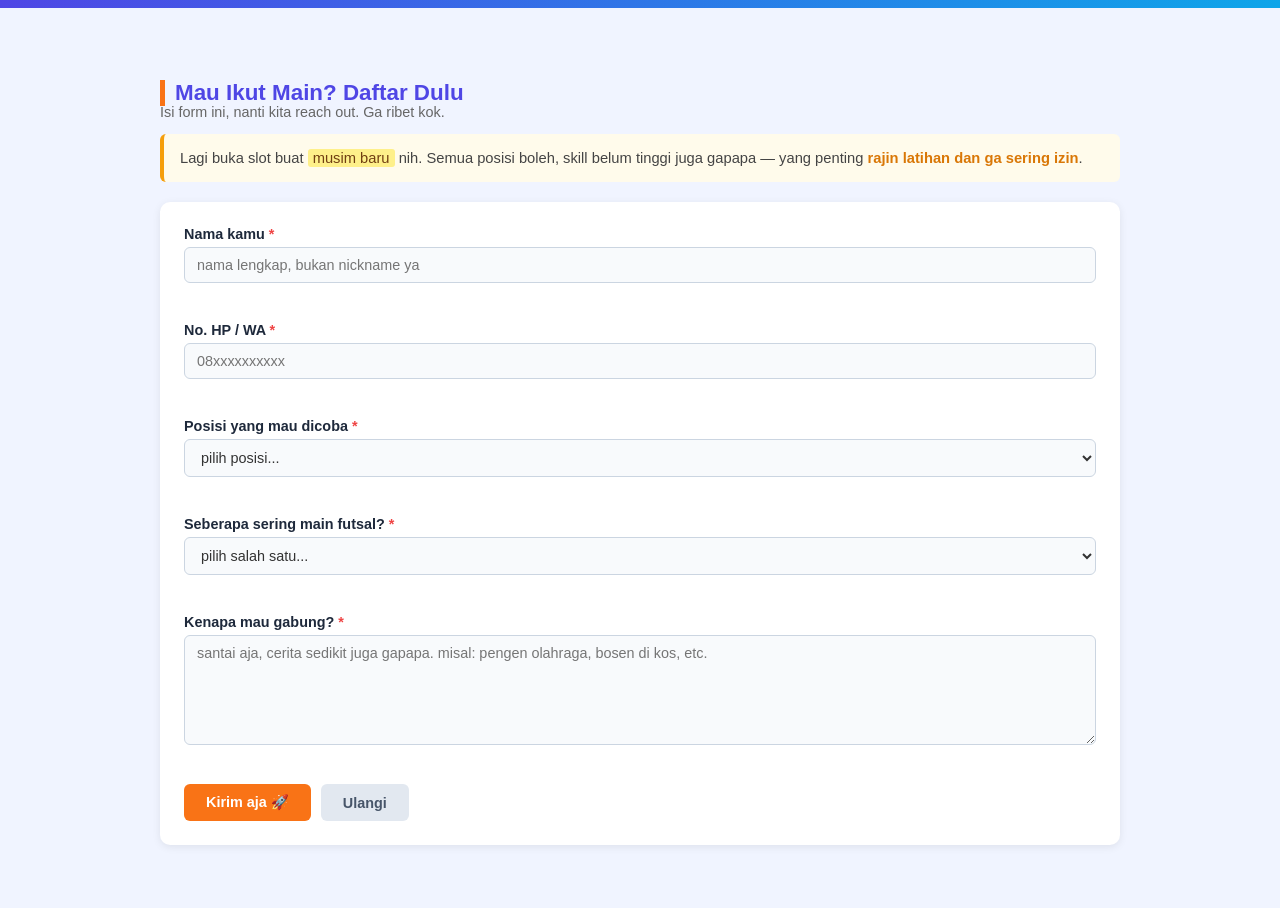
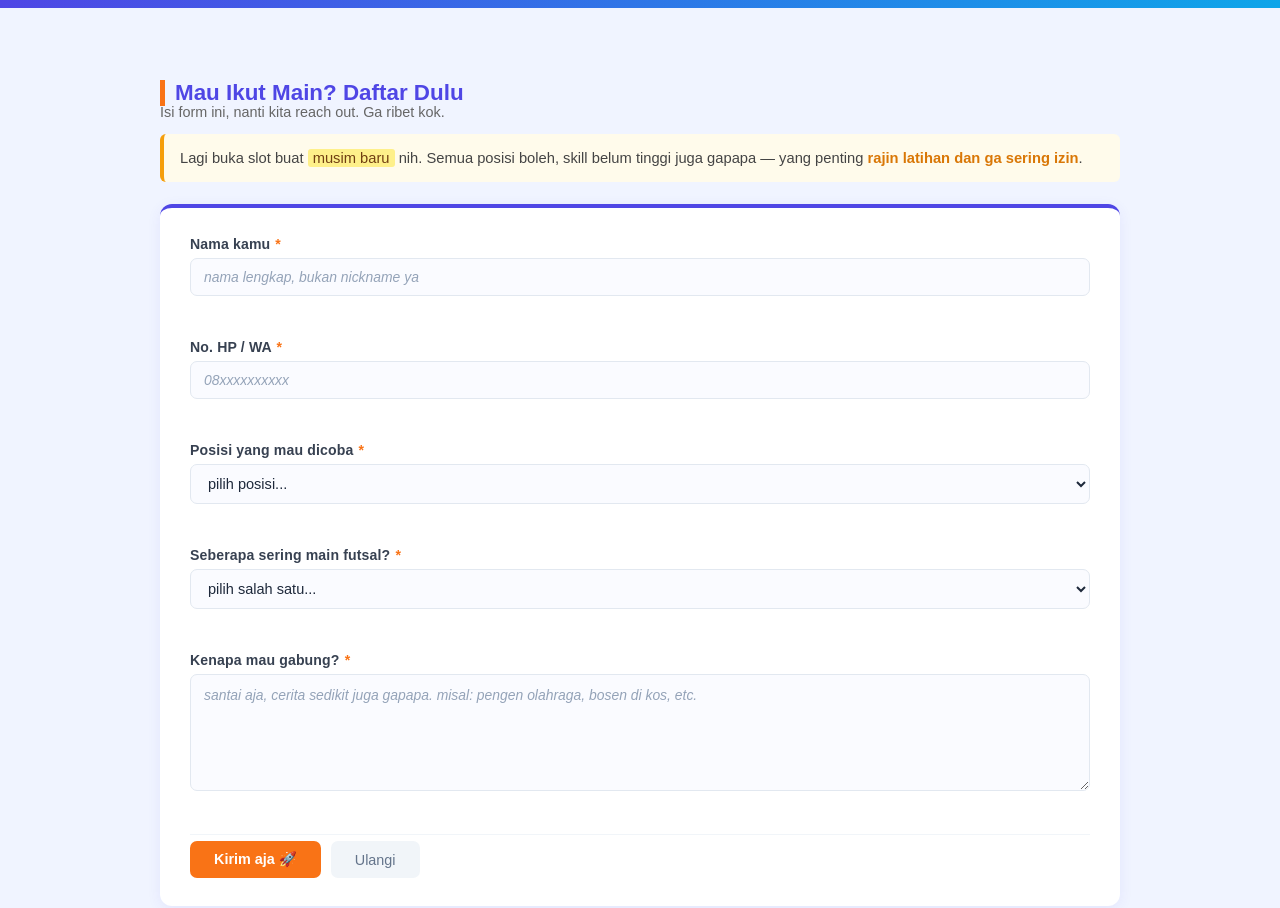
Before and after one commit to Arelll1204/uts_WCD2026, a plain HTML site: page daftar.html in a window 1280 px wide. Shown: the part 44-952 px from the top of the page. Drawn offline with Linux system fonts and the light colour scheme.

Commit message:
fix: improve css form biar lebih enak dilihat

```diff
--- a/style.css
+++ b/style.css
@@ -274,41 +274,44 @@ footer {
 /* ====== FORM DAFTAR ANGGOTA ====== */
 .form-daftar {
     background-color: white;
-    border-radius: 10px;
-    padding: 24px;
-    box-shadow: 0 2px 8px rgba(0,0,0,0.08);
-    margin: 20px 0;
+    border-radius: 12px;
+    padding: 28px 30px;
+    box-shadow: 0 3px 14px rgba(79, 70, 229, 0.08);
+    margin: 22px 0;
+    border-top: 4px solid #4f46e5;
 }
 
 .form-group {
-    margin-bottom: 18px;
+    margin-bottom: 20px;
     display: flex;
     flex-direction: column;
-    gap: 5px;
+    gap: 6px;
 }
 
 .form-group label {
-    font-size: 0.9rem;
+    font-size: 0.88rem;
     font-weight: bold;
-    color: #1e293b;
+    color: #374151;
+    letter-spacing: 0.01em;
 }
 
 .required-mark {
-    color: #ef4444;
+    color: #f97316;
+    margin-left: 1px;
 }
 
 .form-group input,
 .form-group select,
 .form-group textarea {
-    padding: 9px 12px;
-    border: 1px solid #cbd5e1;
-    border-radius: 6px;
-    font-size: 0.9rem;
+    padding: 10px 13px;
+    border: 1.5px solid #e2e8f0;
+    border-radius: 7px;
+    font-size: 0.91rem;
     font-family: Arial, sans-serif;
-    color: #333;
-    background-color: #f8fafc;
+    color: #1e293b;
+    background-color: #fafbff;
     outline: none;
-    transition: border-color 0.2s;
+    transition: border-color 0.18s, box-shadow 0.18s, background-color 0.18s;
 }
 
 .form-group input:focus,
@@ -316,23 +319,34 @@ footer {
 .form-group textarea:focus {
     border-color: #4f46e5;
     background-color: #fff;
+    box-shadow: 0 0 0 3px rgba(79, 70, 229, 0.1);
+}
+
+.form-group input::placeholder,
+.form-group textarea::placeholder {
+    color: #94a3b8;
+    font-style: italic;
+    font-size: 0.87rem;
 }
 
 .form-group textarea {
     resize: vertical;
-    min-height: 90px;
+    min-height: 95px;
+    line-height: 1.55;
 }
 
 /* Error state */
 .input-error {
-    border-color: #ef4444 !important;
-    background-color: #fff5f5 !important;
+    border-color: #f87171 !important;
+    background-color: #fff8f8 !important;
+    box-shadow: 0 0 0 3px rgba(248, 113, 113, 0.12) !important;
 }
 
 .error-msg {
     font-size: 0.8rem;
     color: #dc2626;
-    min-height: 16px;
+    min-height: 17px;
+    padding-left: 2px;
 }
 
 /* Tombol form */
@@ -340,55 +354,71 @@ footer {
     display: flex;
     gap: 10px;
     flex-wrap: wrap;
-    margin-top: 4px;
+    margin-top: 8px;
+    padding-top: 6px;
+    border-top: 1px solid #f1f5f9;
 }
 
 .btn-form {
-    padding: 10px 22px;
+    padding: 10px 24px;
     border: none;
-    border-radius: 6px;
+    border-radius: 7px;
     font-size: 0.9rem;
     font-weight: bold;
     cursor: pointer;
     background-color: #f97316;
     color: white;
+    transition: background-color 0.15s, transform 0.1s;
 }
 
 .btn-form:hover {
     background-color: #ea580c;
+    transform: translateY(-1px);
+}
+
+.btn-form:active {
+    transform: translateY(0);
 }
 
 .btn-form-secondary {
-    background-color: #e2e8f0;
-    color: #475569;
+    background-color: #f1f5f9;
+    color: #64748b;
+    font-weight: normal;
 }
 
 .btn-form-secondary:hover {
-    background-color: #cbd5e1;
+    background-color: #e2e8f0;
+    color: #475569;
+    transform: none;
 }
 
 .btn-form-danger {
-    background-color: #fee2e2;
-    color: #991b1b;
+    background-color: #fff1f2;
+    color: #be123c;
+    border: 1px solid #fecdd3;
+    font-weight: normal;
 }
 
 .btn-form-danger:hover {
-    background-color: #fecaca;
+    background-color: #ffe4e6;
+    transform: none;
 }
 
 /* Kotak sukses */
 .sukses-box {
-    background-color: #d1fae5;
-    border-left: 4px solid #10b981;
-    padding: 14px 16px;
-    margin-top: 16px;
-    border-radius: 6px;
+    background-color: #f0fdf4;
+    border-left: 4px solid #22c55e;
+    padding: 15px 18px;
+    margin-top: 18px;
+    border-radius: 8px;
     font-size: 0.92rem;
-    color: #065f46;
-    line-height: 1.6;
+    color: #166534;
+    line-height: 1.65;
 }
 
 .sukses-box a {
-    color: #047857;
+    color: #15803d;
     font-weight: bold;
+    text-decoration: underline;
+    text-underline-offset: 2px;
 }
```
